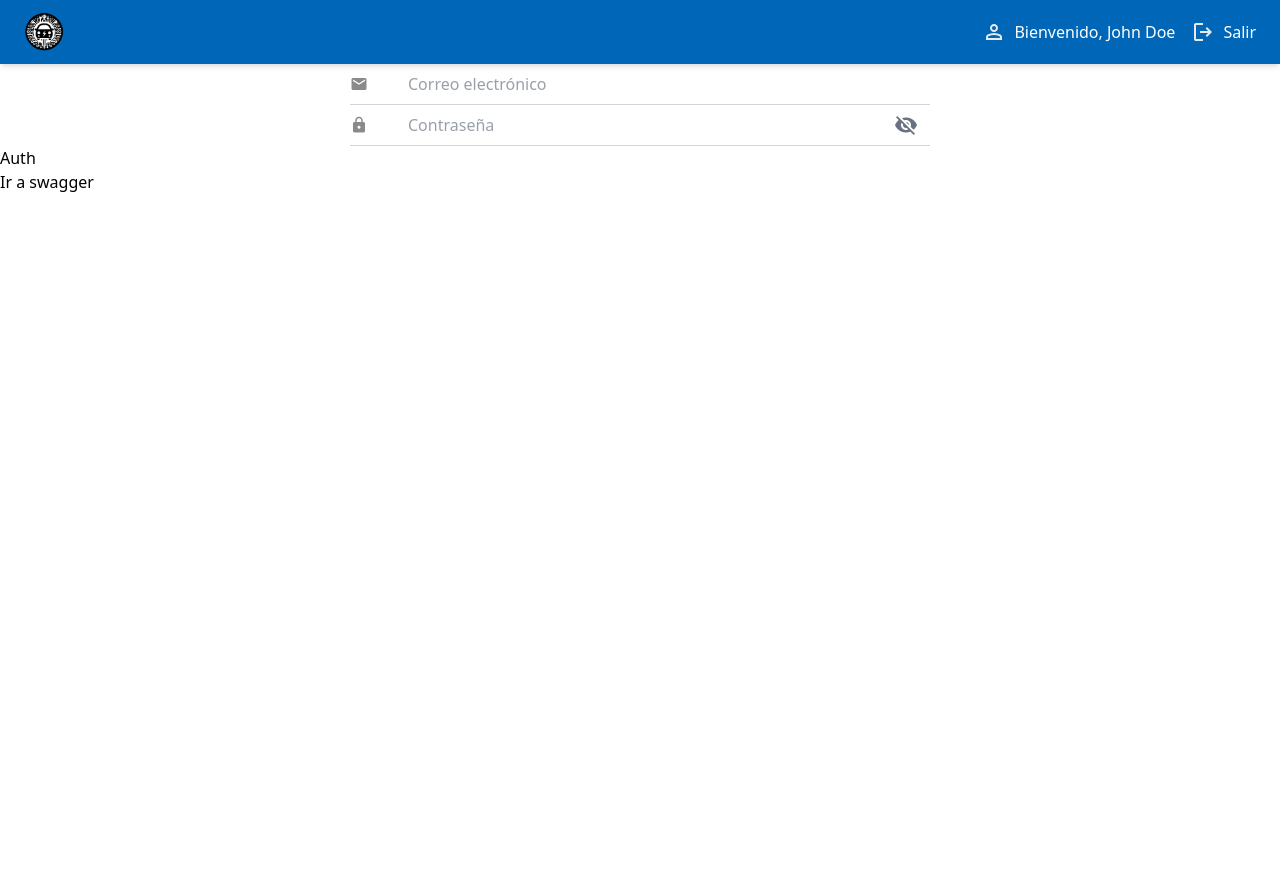
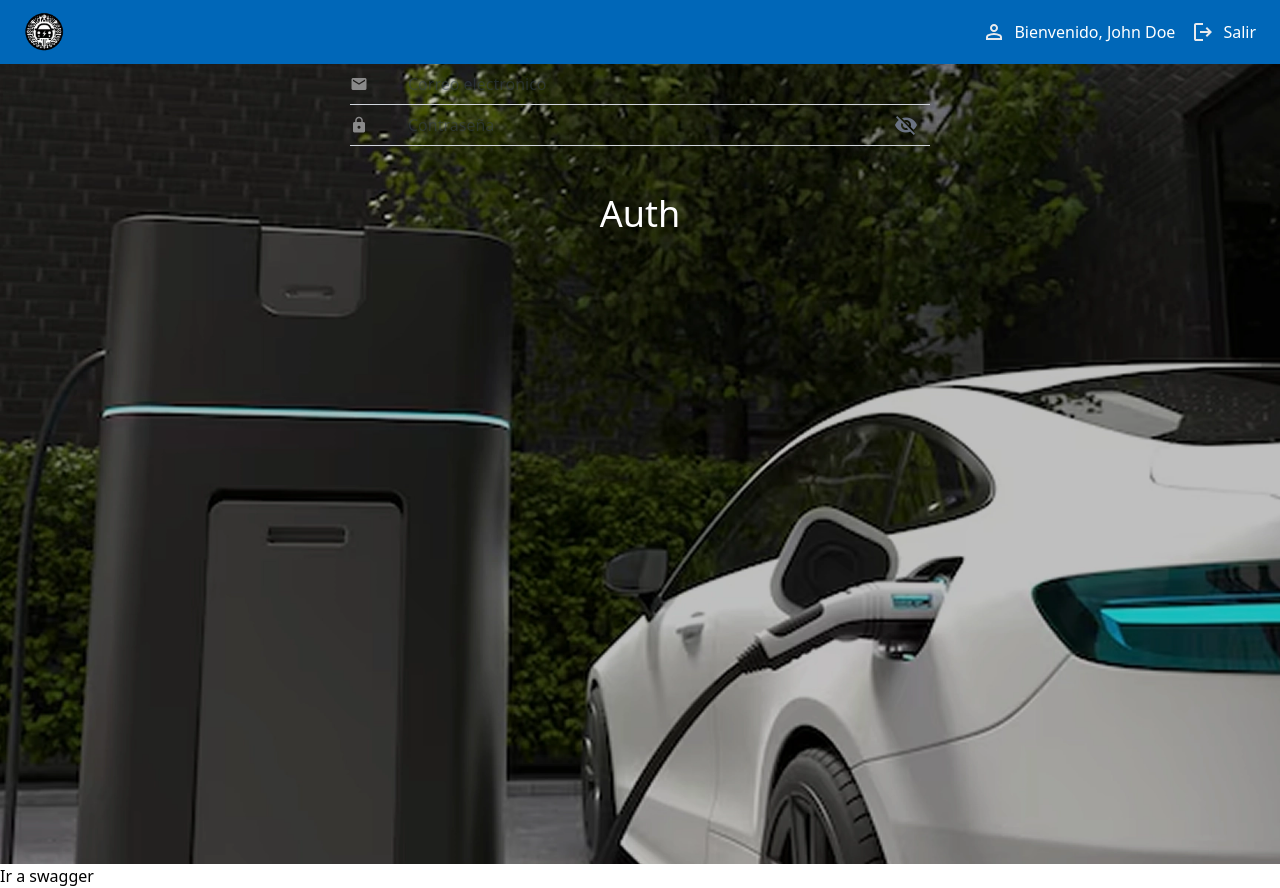
Before and after one commit to AutoNext-Code/AutoNext-Code, an Angular app in the folder frontend/autonext-client/: page /auth/login in a window 1280 px wide. Before the commit the page ends 800 px from the top, so only its background shows below. Built offline with nearby package versions, Linux system fonts and the light colour scheme.

Commit message:
Background img by Auth Layout

```diff
--- a/frontend/autonext-client/src/app/auth/layouts/auth-layout/auth-layout.component.html
+++ b/frontend/autonext-client/src/app/auth/layouts/auth-layout/auth-layout.component.html
@@ -1,2 +1,4 @@
-<router-outlet></router-outlet>
-<h1>Auth</h1>
+<div class="min-h-screen bg-cover bg-center" style="background-image: url('/img/bg.webp');">
+  <router-outlet></router-outlet>
+  <h1 class="text-white text-center text-4xl mt-12">Auth</h1>
+</div>
```
Also changed, not shown: frontend/autonext-client/public/img/bg.webp (added).
